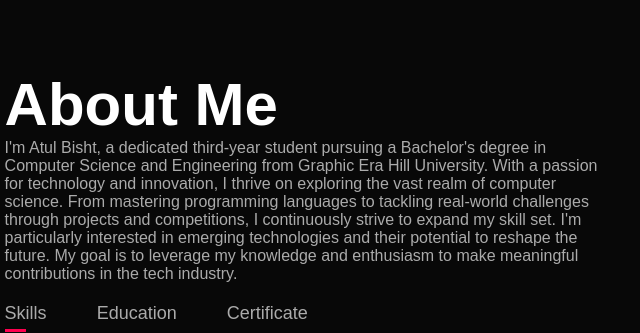
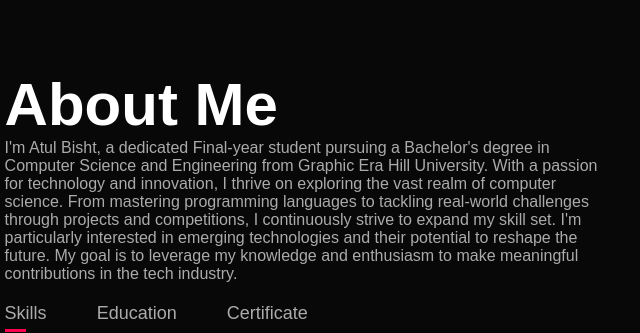
Before and after one commit to Thatsatul72/myportfolio, a plain HTML site: page index.html in a window 1280 px wide. Shown: the part 820-1153 px from the top of the page, 533-1173 px from the left. Drawn offline with Linux system fonts and the light colour scheme.

Commit message:
Update index.html

```diff
--- a/index.html
+++ b/index.html
@@ -41,7 +41,7 @@
 
                 <div class="about-col-2">
                     <h1 class="sub-title">About Me</h1>
-                    <p>I'm Atul Bisht, a dedicated third-year student pursuing a Bachelor's degree in Computer Science and Engineering from Graphic Era Hill University. With a passion for technology and innovation, I thrive on exploring the vast realm of computer science. From mastering programming languages to tackling real-world challenges through projects and competitions, I continuously strive to expand my skill set. I'm particularly interested in emerging technologies and their potential to reshape the future. My goal is to leverage my knowledge and enthusiasm to make meaningful contributions in the tech industry.
+                    <p>I'm Atul Bisht, a dedicated Final-year student pursuing a Bachelor's degree in Computer Science and Engineering from Graphic Era Hill University. With a passion for technology and innovation, I thrive on exploring the vast realm of computer science. From mastering programming languages to tackling real-world challenges through projects and competitions, I continuously strive to expand my skill set. I'm particularly interested in emerging technologies and their potential to reshape the future. My goal is to leverage my knowledge and enthusiasm to make meaningful contributions in the tech industry.
 
                     </p>
                     <div class="tab-titles">
```
